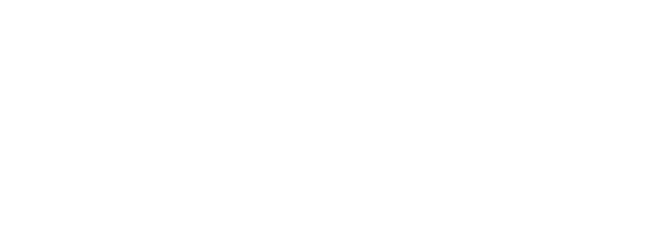
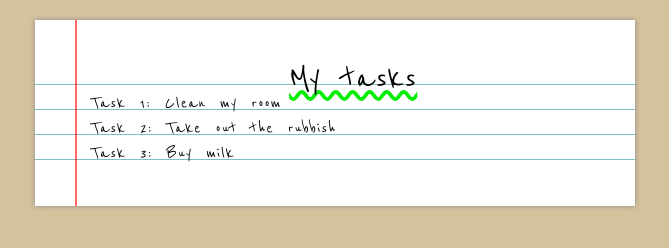
Before and after one commit to jozef-hudec-27/taskmate, a website built with webpack: page dist/index.html in a window 1280 px wide. Shown: the whole page, without its empty margins (305-974 px from the left). Built offline with nearby package versions, Linux system fonts and the light colour scheme.

Commit message:
Style page + add placeholder tasks

```diff
--- a/src/assets/styles/style.scss
+++ b/src/assets/styles/style.scss
@@ -1,5 +1,70 @@
 @use "./utilities";
+
+@font-face {
+    font-family: 'reenie_beanie';
+    src: url('../fonts/reeniebeanie-regular-webfont.woff2') format('woff2'),
+         url('../fonts/reeniebeanie-regular-webfont.woff') format('woff');
+    font-weight: normal;
+    font-style: normal;
+}
 
 body {
     margin: 0;
+    background-color: rgb(210,187,147, 0.9);
 }
+
+h1, h2, h3, h4, h5, h6, p, a {
+    margin: 0;
+    font-weight: normal;
+}
+
+h1, h2, h3 {
+    text-decoration: wavy underline rgb(0,238,2);
+    text-decoration-skip-ink: none;
+}
+
+::selection {
+    background-color: rgb(253,250,48);
+    text-decoration-color: inherit;
+}
+
+#paper {
+    max-width: 600px;
+    position: relative;
+    margin: 20px auto;
+    padding-top: 40px;
+    padding-bottom: 40px;
+    background-color: white;
+    box-shadow: 0px 0px 5px 0px rgb(136, 136, 136);
+
+    &::before {
+        content: '';
+        width: 2px;
+        height: 100%;
+        position: absolute;
+        top: 0;
+        left: 40px;
+        background-color: rgba(255,0,0,0.6);
+    }
+
+    #pattern {
+        height: 100%;
+        background-image: repeating-linear-gradient(white 0px, white 24px, teal 25px);
+
+        #content {
+            padding-top: 6px;
+            padding-left: 56px;
+            padding-right: 16px;
+            line-height: 25px;
+            font-family: reenie_beanie, cursive;
+            font-size: 19px;
+            letter-spacing: 1px;
+            word-spacing: 5px;
+
+            h1 {
+                margin-left: 50%;
+                transform: translateX(-25%);
+            }
+        }
+    }
+}
--- /dev/null
+++ b/src/dom_controller.js
@@ -0,0 +1,7 @@
+export default class {
+  static newElement(type, classList = [], id = '') {
+    const element = document.createElement(type)
+    classList.forEach(cls => element.classList.add(cls))
+    element.id = id
+  }
+}
--- a/src/index.js
+++ b/src/index.js
@@ -3,7 +3,7 @@ import './assets/styles/style.scss'
 import { Todo, TodoService } from './todo'
 import { Project, DefaultProject, TodoProjectAssociation } from './project'
 
+import Dom from './dom_controller'
 
-let secondProject = new Project('second')
-let todo = new Todo('good todo')
-new TodoProjectAssociation(todo, secondProject)
+
+const defaultProject = new DefaultProject('')
```
Also changed, not shown: dist/index.html, src/assets/fonts/reeniebeanie-regular-webfont.woff (added), src/assets/fonts/reeniebeanie-regular-webfont.woff2 (added).
